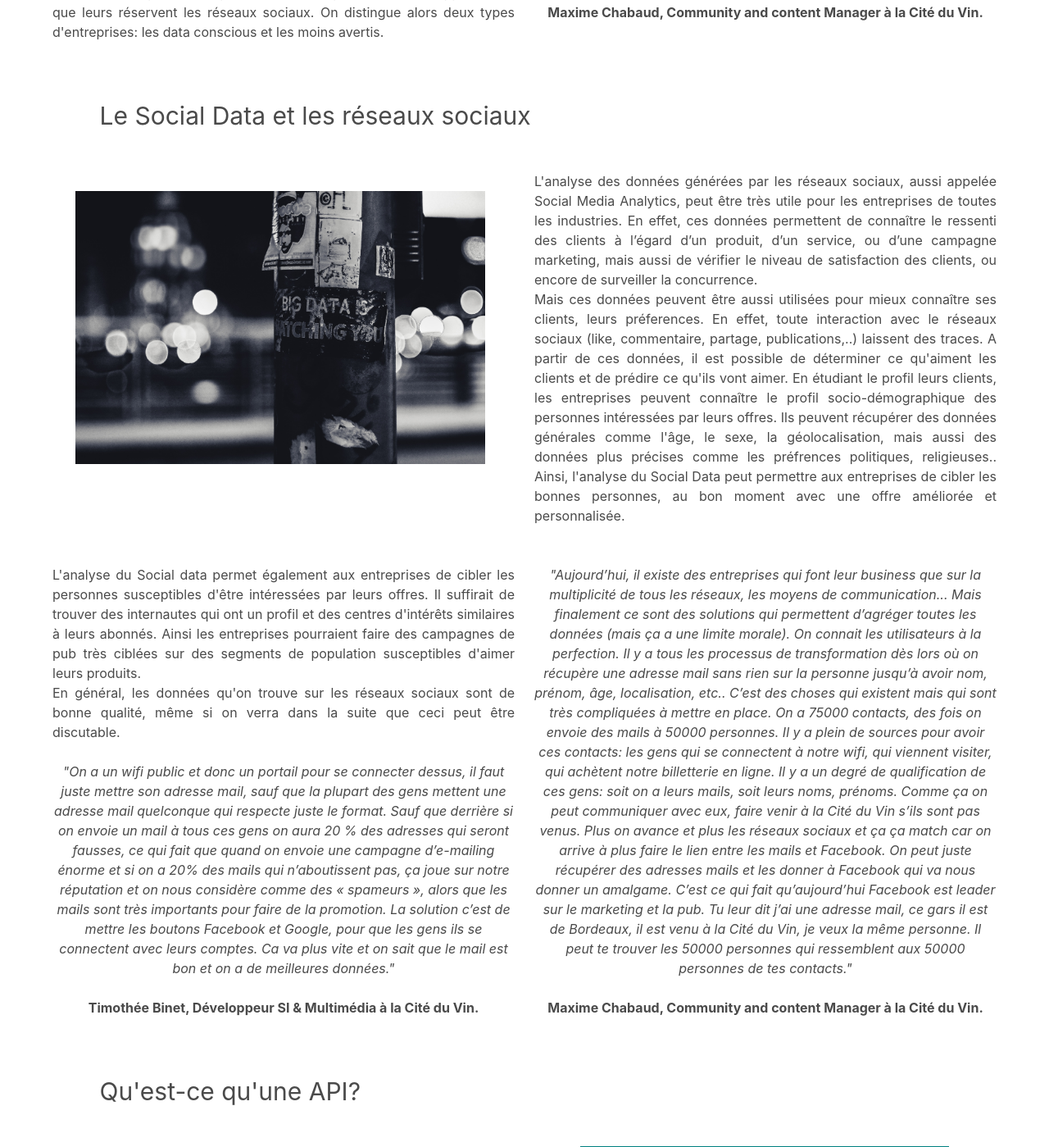
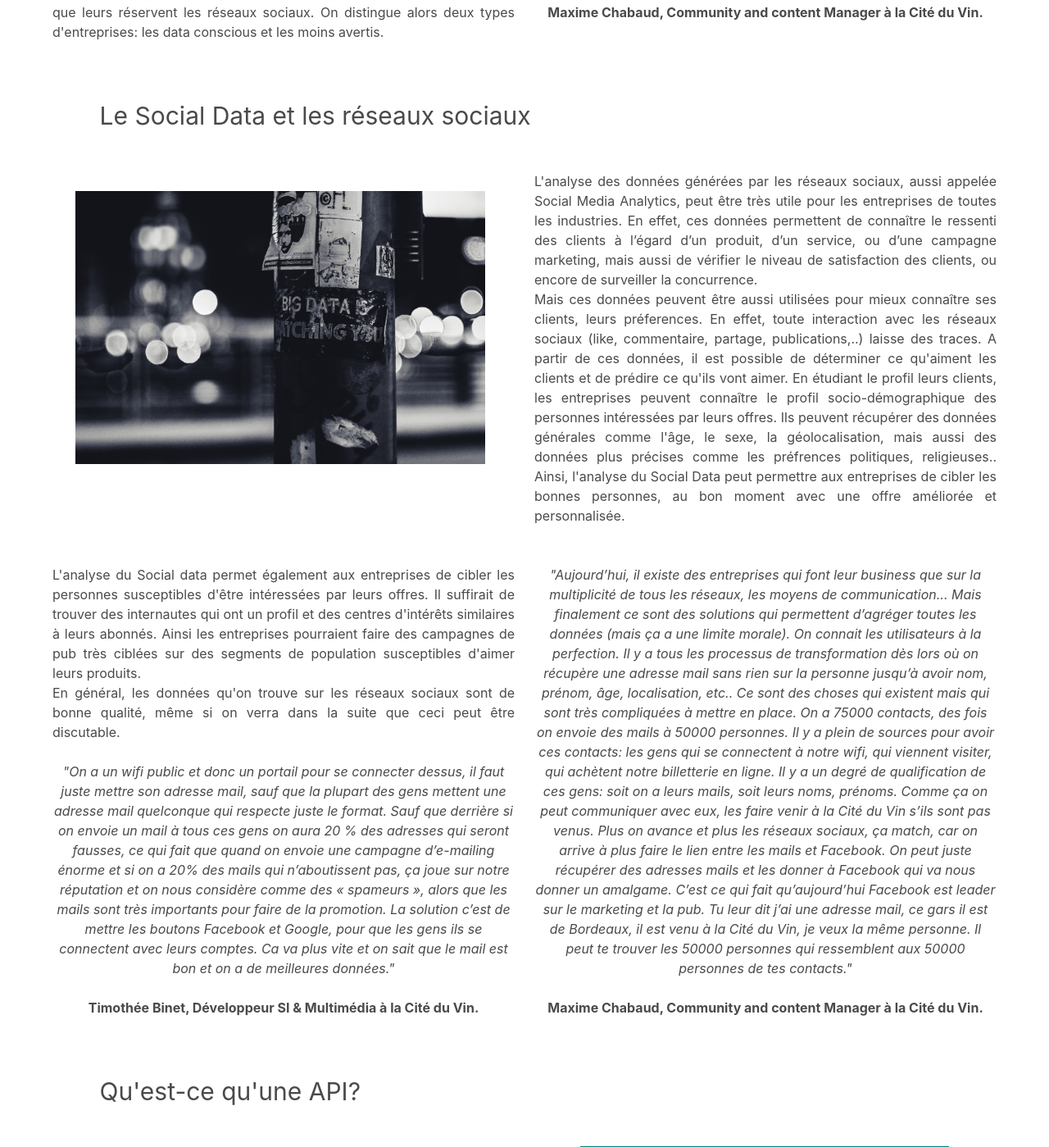
Before and after one commit to Madmax21x/Web_TER, a PHP site: page /services.php in a window 1280 px wide. Shown: the part 4619-6018 px from the top of the page at 82% size. Run offline with PHP 8.4, Linux system fonts and the light colour scheme; some libraries are stand-ins or nearby versions.

Commit message:
Update services.php

```diff
--- a/Site/services.php
+++ b/Site/services.php
@@ -292,7 +292,7 @@ include("entete.php");
                 ses informations. Elle doit par ailleurs la protéger pour éviter qu'elle soit
                 entachée par des avis peu élogieux. Il faut essayer d'être toujours informé en
                 temps réel d'un changement de situation et savoir vite réagir. Un seul avis
-                négatif suffit pour changer la perception qu'on les internautes sur la marque de
+                négatif suffit pour changer la perception qu'ont les internautes sur la marque de
                 l'entreprise. Lorsque les internautes cherchent de l'information sur une entreprise,
                 c'est pour trouver plus de crédibilité en la marque et un mauvais avis peut faire
                 perdre des clients potentiels à l'entreprise. </p>
@@ -371,8 +371,8 @@ include("entete.php");
                     produit, d’un service, ou d’une campagne marketing, mais aussi de vérifier le niveau de
                     satisfaction des clients, ou encore de surveiller la concurrence.
                   </p>Mais ces données peuvent être aussi utilisées pour mieux connaître ses clients, leurs
-                  préferences. En effet, toute interaction avec le réseaux sociaux (like, commentaire, partage,
-                  publications,..) laissent des traces. A partir de ces données, il est possible de déterminer
+                  préferences. En effet, toute interaction avec les réseaux sociaux (like, commentaire, partage,
+                  publications,..) laisse des traces. A partir de ces données, il est possible de déterminer
                   ce qu'aiment les clients et de prédire ce qu'ils vont aimer. En étudiant le profil leurs clients,
                   les entreprises peuvent connaître le profil socio-démographique des personnes intéressées par leurs offres.
                   Ils peuvent récupérer des données générales comme l'âge, le sexe, la géolocalisation, mais
@@ -419,13 +419,13 @@ include("entete.php");
                   Mais finalement ce sont des solutions qui permettent d’agréger toutes les données (mais
                   ça a une limite morale). On connait les utilisateurs à la perfection. Il y a tous les
                   processus de transformation dès lors où on récupère une adresse mail sans rien sur la
-                  personne jusqu’à avoir nom, prénom, âge, localisation, etc.. C’est des choses qui existent
+                  personne jusqu’à avoir nom, prénom, âge, localisation, etc.. Ce sont des choses qui existent
                   mais qui sont très compliquées à mettre en place. On a 75000 contacts, des fois on envoie
                   des mails à 50000 personnes. Il y a plein de sources pour avoir ces contacts: les gens
                   qui se connectent à notre wifi, qui viennent visiter, qui achètent notre billetterie en
                   ligne. Il y a un degré de qualification de ces gens: soit on a leurs mails, soit leurs
-                  noms, prénoms. Comme ça on peut communiquer avec eux, faire venir à la Cité du Vin s’ils
-                  sont pas venus. Plus on avance et plus les réseaux sociaux et ça ça match car on arrive à
+                  noms, prénoms. Comme ça on peut communiquer avec eux, les faire venir à la Cité du Vin s’ils
+                  sont pas venus. Plus on avance et plus les réseaux sociaux, ça match, car on arrive à
                   plus faire le lien entre les mails et Facebook. On peut juste récupérer des adresses mails
                   et les donner à Facebook qui va nous donner un amalgame. C’est ce qui fait qu’aujourd’hui
                   Facebook est leader sur le marketing et la pub. Tu leur dit j’ai une adresse mail, ce gars
```
